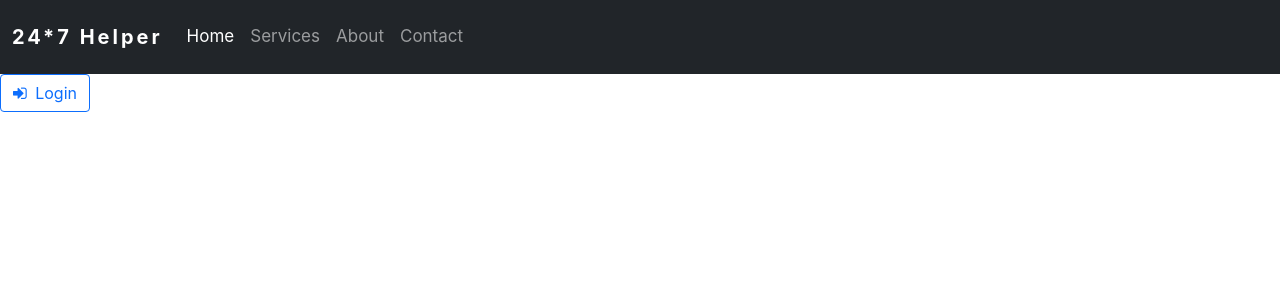
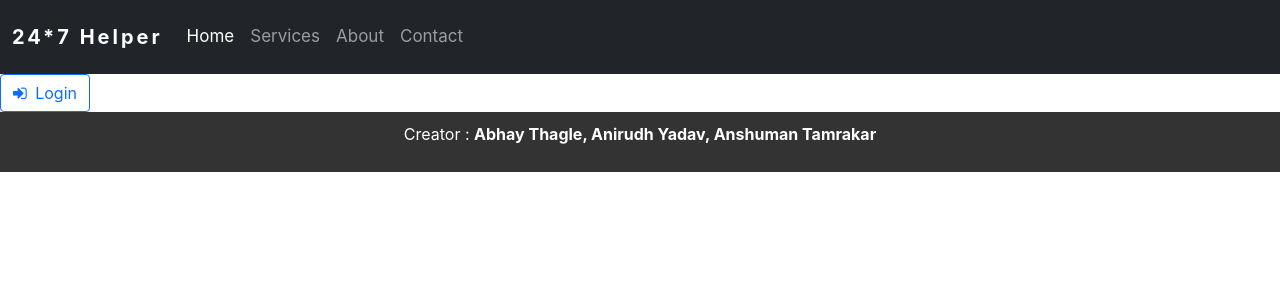
Before and after one commit to Anshuman1201/24-7Helper, a React (Create React App) app in the folder Helper/frontnnd/: page /login in a window 1280 px wide. Shown: the top 300 px of the page. Built offline with nearby package versions, Linux system fonts and the light colour scheme.

Commit message:
Update Footer.jsx

```diff
--- a/Helper/frontnnd/src/components/Footer.jsx
+++ b/Helper/frontnnd/src/components/Footer.jsx
@@ -1,10 +1,21 @@
 import React from 'react'
 
+
+
 const Footer = () => {
+
+        const styles = {
+          backgroundColor: '#333',
+          color: '#fff',
+          padding: '10px',
+          textAlign: 'center'
+        }
     return (
-        <div>
-
-        </div>
+        <div style={styles}>
+      <p>Creator : <b>Abhay Thagle, Anirudh Yadav, Anshuman Tamrakar</b> </p>
+      {/* <p>It has a dark background and white text.</p>
+      <p>The text is centered and there is some padding around the content.</p> */}
+    </div>
     )
 }
 
```
